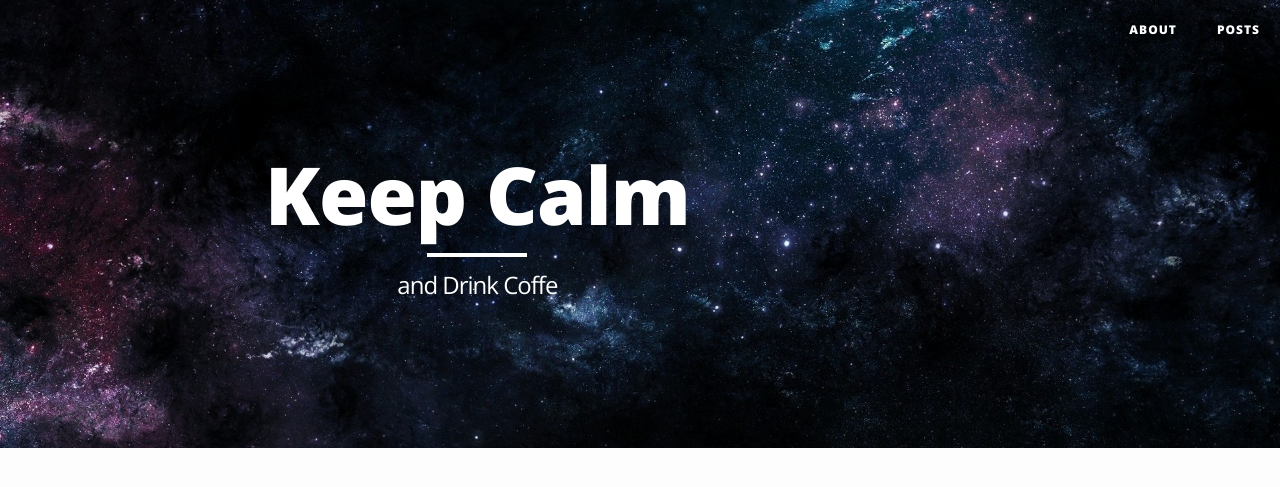
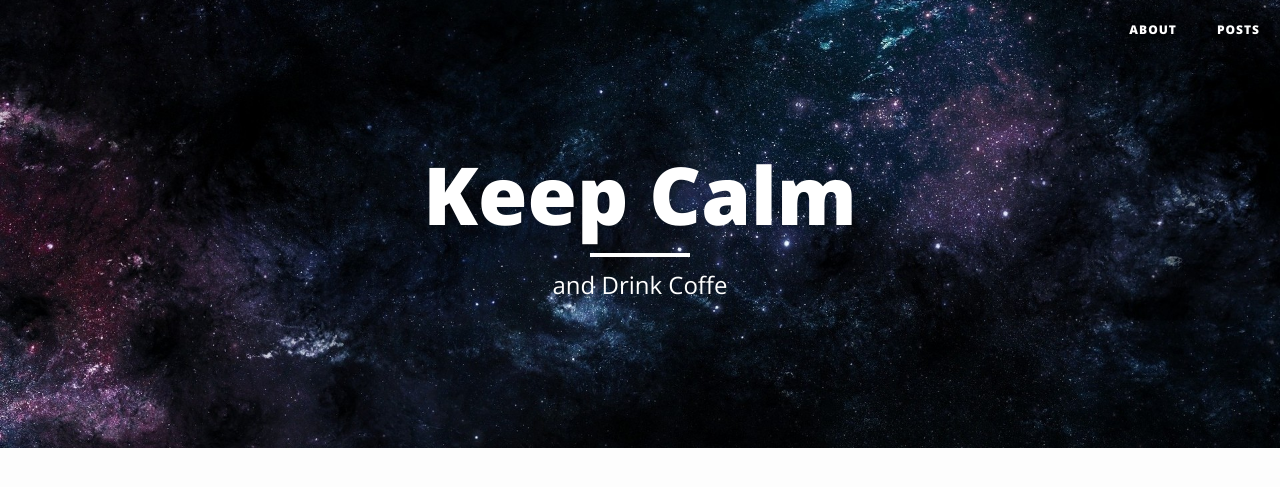
Before and after one commit to wseo88/blog, a Jekyll site: the page built from index.html, in a window 1280 px wide. Shown: the top 487 px of the page. Built offline with Jekyll 4.4.1, drawn with Linux system fonts in a browser that asks for light colours.

Commit message:
Fixed site title stylingy

```diff
--- a/_sass/_layout.scss
+++ b/_sass/_layout.scss
@@ -8,20 +8,6 @@
 
     // Positioning context for the mobile navigation icon
     position: relative;
-}
-
-.site-title {
-    font-size: 26px;
-    font-weight: 300;
-    line-height: 56px;
-    letter-spacing: -1px;
-    margin-bottom: 0;
-    float: left;
-
-    &,
-    &:visited {
-        color: $grey-color-dark;
-    }
 }
 
 .site-nav {
```
